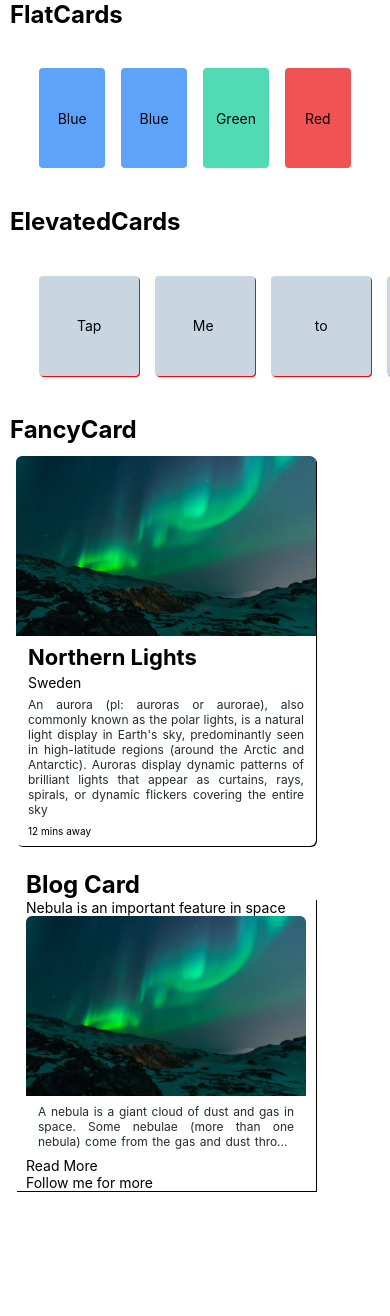
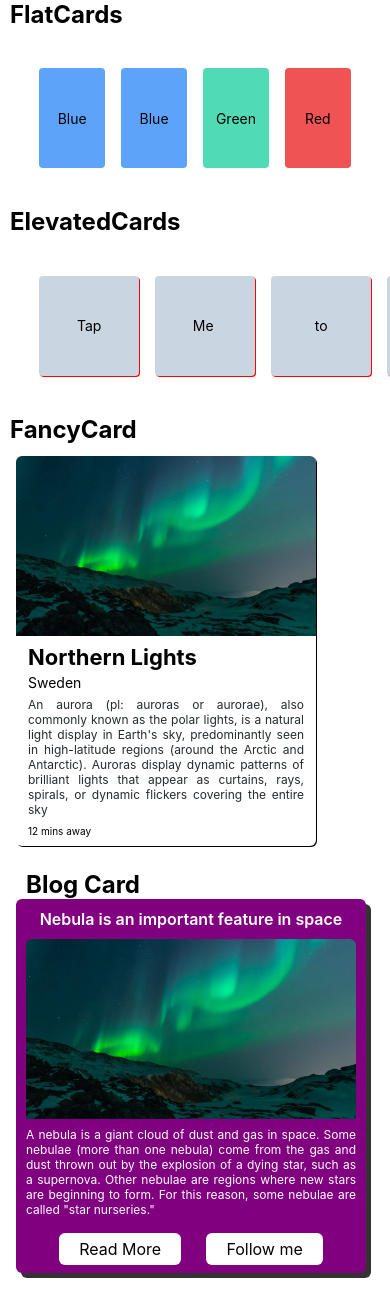
Before and after one commit to SpaceCoder123/ReactNative, a React Native app in the folder secondProjectStyles/: screen / in a window 390 px wide. Shown: the top 1316 px of the page. Before the commit the page ends 1272 px from the top, so only its background shows below. Built offline with nearby package versions, Linux system fonts and the light colour scheme.

Commit message:
ActionCardCompleted

```diff
--- a/secondProjectStyles/components/ActionCard.tsx
+++ b/secondProjectStyles/components/ActionCard.tsx
@@ -19,7 +19,7 @@ const ActionCard = () => {
       <Text style={styles.headingText}>Blog Card</Text>
       <View style={[styles.headingText, styles.cardElevation]}>
         <View style={styles.headingContainer}>
-          <Text style={styles.headerContainer}>
+          <Text style={styles.headerText}>
             Nebula is an important feature in space
           </Text>
         </View>
@@ -28,7 +28,7 @@ const ActionCard = () => {
           style={styles.cardImage}
         />
         <View style={styles.cardBody}>
-          <Text numberOfLines={3} style={styles.cardDescription}>
+          <Text numberOfLines={6} style={styles.cardDescription}>
             A nebula is a giant cloud of dust and gas in space. Some nebulae
             (more than one nebula) come from the gas and dust thrown out by the
             explosion of a dying star, such as a supernova. Other nebulae are
@@ -39,7 +39,6 @@ const ActionCard = () => {
         <View style={styles.footerContainer}>
           <TouchableOpacity
             onPress={() => openWebsite("https://en.wikipedia.org/wiki/Nebula")}
-            style={styles.footerContainer}
           >
             <Text style={styles.socialLinks}>Read More</Text>
           </TouchableOpacity>
@@ -48,7 +47,7 @@ const ActionCard = () => {
               openWebsite("https://www.linkedin.com/in/mohan-ram-tr/")
             }
           >
-            <Text style={styles.socialLinks}>Follow me for more</Text>
+            <Text style={styles.socialLinks}>Follow me</Text>
           </TouchableOpacity>
         </View>
       </View>
@@ -64,24 +63,38 @@ const styles = StyleSheet.create({
     fontWeight: "bold",
     paddingHorizontal: 10,
   },
+  headerText: {
+    color: "white",
+    fontSize: 16,
+    fontWeight: "600",
+  },
   card: {
-    width: 300,
-    height: 390,
-    borderRadius: 6,
+    width: 350,
+    height: 500,
+
     marginVertical: 12,
     marginHorizontal: 16,
   },
-  headingContainer: {},
-  headerContainer: {},
+
   cardElevation: {
-    backgroundColor: "#FFFFFF",
-    color: "#000000",
-    elevation: 3,
+    color: "#FFFFFF",
+    elevation: 5,
     shadowOffset: {
-      width: 1,
-      height: 1,
+      width: 5,
+      height: 5,
     },
+    shadowColor: "#333",
+    backgroundColor: "purple",
+    borderRadius: 6,
   },
+
+  headingContainer: {
+    height: 40,
+    flexDirection: "row",
+    justifyContent: "center",
+    alignItems: "center",
+  },
+
   cardImage: {
     height: 180,
     width: "100%",
@@ -89,17 +102,25 @@ const styles = StyleSheet.create({
     borderTopRightRadius: 6,
     borderTopLeftRadius: 6,
   },
-  cardBody: {
-    flex: 1,
-    flexGrow: 1,
-    paddingHorizontal: 12,
-  },
+  cardBody: {},
   cardDescription: {
-    color: "#242B2E",
+    color: "white",
     fontSize: 12,
     marginBottom: 8,
     textAlign: "justify",
   },
-  footerContainer: {},
-  socialLinks: {},
+  footerContainer: {
+    padding: 8,
+    flexDirection: "row",
+    alignItems: "center",
+    justifyContent: "space-evenly",
+  },
+  socialLinks: {
+    fontSize: 16,
+    color: "#000000",
+    backgroundColor: "#FFF",
+    paddingHorizontal: 20,
+    paddingVertical: 6,
+    borderRadius: 6,
+  },
 });
```
